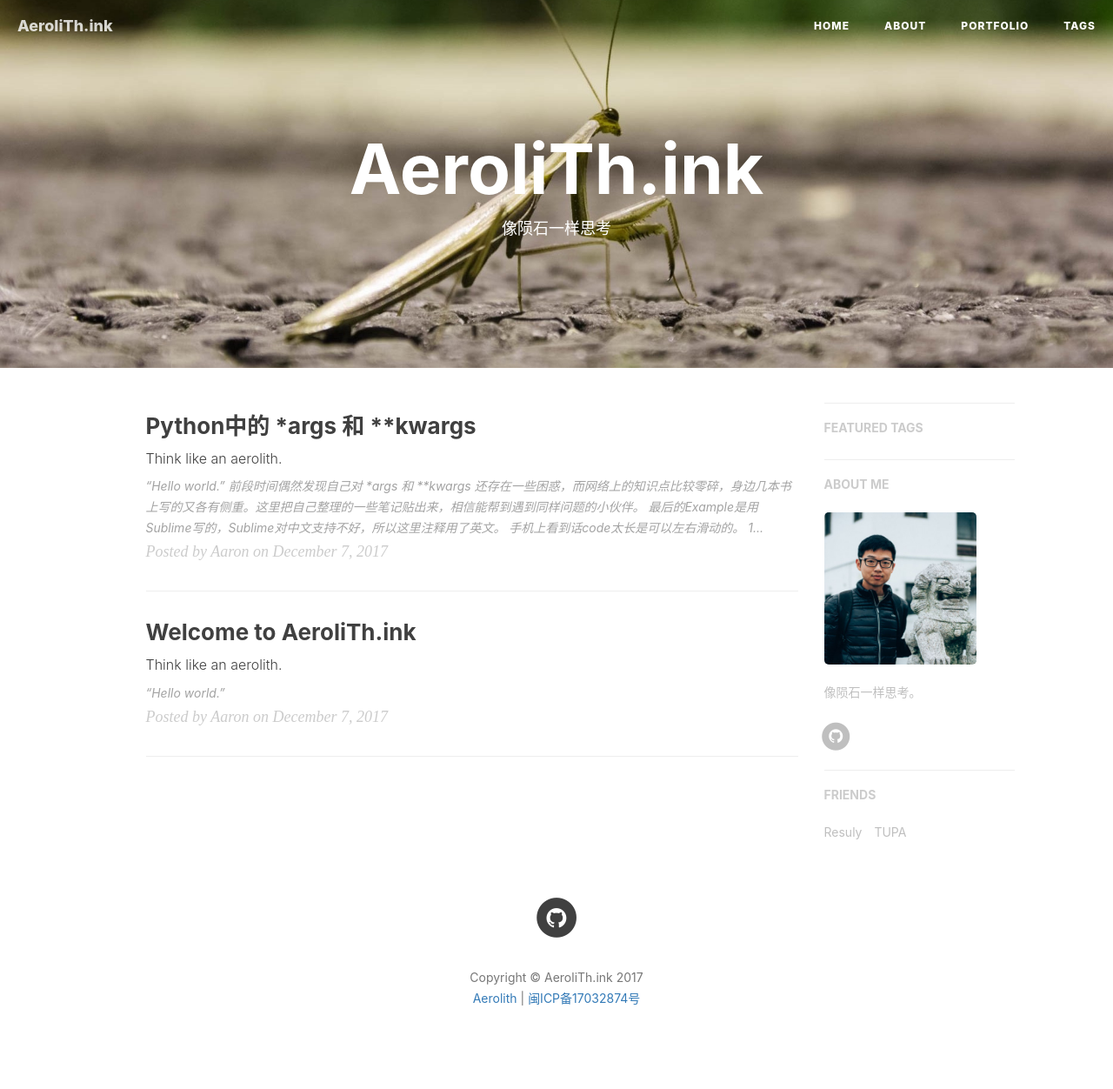
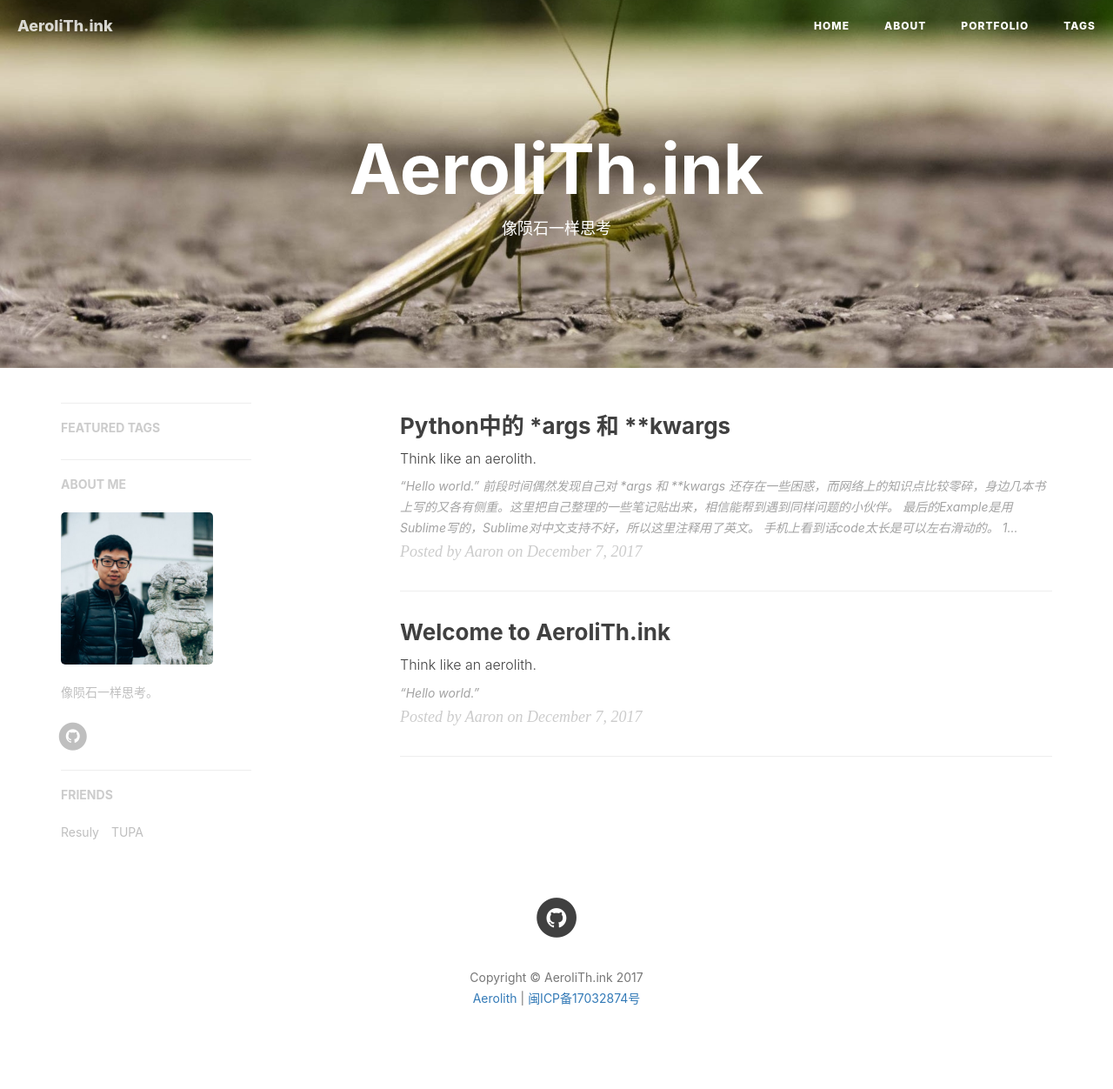
Before and after one commit to aerolithink/aerolithink.github.io, a Jekyll site: the page built from index.html, in a window 1280 px wide. Shown: the whole page at 87% size. Built offline with Jekyll 4.4.1, drawn with Linux system fonts in a browser that asks for light colours; nearby versions of some CDN libraries; the list of posts is cut into pages by our own code; comment, search, counter and statistics services are not loaded; some of the changed lines change nothing that is shown.

Commit message:
sidebar position - left; side catalog positon - right

```diff
--- a/_layouts/page.html
+++ b/_layouts/page.html
@@ -63,16 +63,7 @@ layout: default
         {% else %}
 
 <!-- USE SIDEBAR -->
-    <!-- PostList Container -->
-    		<div class="
-                col-lg-8 col-lg-offset-1
-                col-md-8 col-md-offset-1
-                col-sm-12
-                col-xs-12
-                postlist-container
-            ">
-    			{{ content }}
-    		</div>
+
     <!-- Sidebar Container -->
             <div class="
                 col-lg-3 col-lg-offset-0
@@ -194,6 +185,16 @@ layout: default
                 </ul>
                 {% endif %}
     		</div>
+    <!-- PostList Container -->
+    		<div class="
+                col-lg-8 col-lg-offset-1
+                col-md-8 col-md-offset-1
+                col-sm-12
+                col-xs-12
+                postlist-container
+            ">
+    			{{ content }}
+    		</div>
         {% endif %}
 	</div>
 </div>
```
